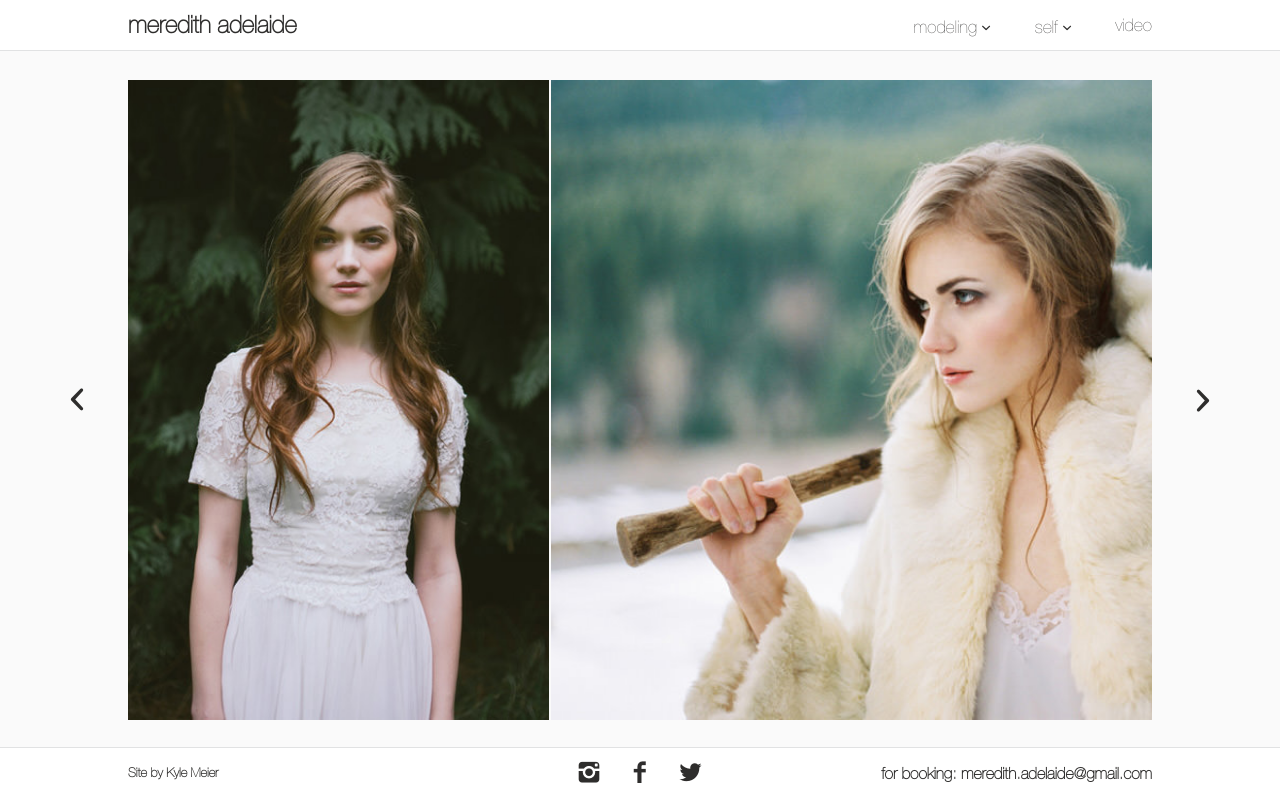
After one commit to kylemeier/freelance-projects, a PHP site: page /index.php in a window 1280 px wide. The commit adds this page. Run offline with PHP 8.4, Linux system fonts and the light colour scheme; some libraries are stand-ins or nearby versions.

Commit message:
added dropdowns to nav

```diff
--- a/meredithadelaide/css/style.css
+++ b/meredithadelaide/css/style.css
@@ -44,7 +44,18 @@
   content: '\e601'; }
 
 #icon-scroll-right:after {
-  content: '\e602'; }
+  content: '\e601';
+  display: inline-block;
+  -webkit-transform: rotate(-180deg);
+  transform: rotate(-180deg); }
+
+.icon-dropdown:after {
+  content: '\e601';
+  -webkit-transform: rotate(-90deg);
+  transform: rotate(-90deg);
+  display: inline-block;
+  position: relative;
+  top: 3px; }
 
 #icon-instagram:after {
   content: '\e600'; }
@@ -77,14 +88,16 @@
 
 body, a {
   font-family: 'helvetica-neue';
-  color: #7C8C8D;
   color: #2e2d2c; }
 
 body {
   background: #FAFAFA; }
 
-a:hover {
+span:hover, a:hover {
   color: #D6D6D6; }
+
+span:hover {
+  cursor: pointer; }
 
 li {
   list-style-type: none; }
@@ -117,9 +130,38 @@ header {
   padding-right: 10%; }
   .navbar-toggle li {
     float: left;
-    padding-right: 25px; }
-    .navbar-toggle li:last-child {
-      padding-right: 0; }
+    position: relative; }
+    .navbar-toggle li:hover p {
+      color: #D6D6D6; }
+    .navbar-toggle li a {
+      padding-left: 20px;
+      display: inline-block; }
+    .navbar-toggle li p {
+      padding: 0 20px;
+      cursor: pointer; }
+    .navbar-toggle li ul {
+      display: none;
+      border-radius: 0 0 5px 5px;
+      background: #fff;
+      border: 1px solid #e1e2e3;
+      border-top: 1px solid #fff;
+      position: absolute;
+      width: 200px;
+      left: -5px;
+      top: 50px; }
+      .navbar-toggle li ul li {
+        float: none;
+        padding-left: 10px;
+        padding-right: 0;
+        color: #D6D6D6; }
+        .navbar-toggle li ul li:last-child {
+          border-radius: 0 0 5px 5px; }
+        .navbar-toggle li ul li a {
+          position: relative;
+          width: 100%;
+          display: inline-block;
+          padding: 0 5px;
+          font-size: .8em; }
 
 .active {
   color: #C7C7C7; }
--- /dev/null
+++ b/meredithadelaide/footer.html
@@ -0,0 +1,9 @@
+<footer>
+	<h3>Site by <a href='http://www.kylemeier.com'>Kyle Meier</a></h3>
+	<h2>for booking: <a href='mailto:meredith.adelaide@gmail.com'>meredith.adelaide@gmail.com</a></h2>
+	<ul>
+		<li><a href='#' id="icon-instagram"></a></li>
+		<li><a href='#' id="icon-facebook"></a></li>
+		<li><a href='#' id="icon-twitter"></a></li>
+	</ul>
+</footer>
--- /dev/null
+++ b/meredithadelaide/index.php
@@ -0,0 +1,151 @@
+<!doctype html>
+<html lang='en'>
+<head>
+	<meta charset='UTF-8'>
+	<title>meredith adelaide</title>
+	<meta name='viewport' content='width=device-width, initial-scale=1.0, maximum-scale=1.0, user-scalable=no'/>
+	<meta http-equiv='X-UA-Compatible' content='IE=9'>
+	<link rel='stylesheet' href='css/reset.css'>
+	<link rel='stylesheet' href='css/style.css'>
+</head>
+<body>
+	<div class='page-container invisible'>
+		<?php include('nav.html'); ?>
+		<div id='sliding-container'>
+			<header>
+				<h2>meredith adelaide</h2>
+				<a href='#' id='icon-nav'></a>
+			</header>
+			<div id='content-container'>
+				<div id='content-pane'>
+					<ul id='content'>
+						<li class='placeholder'>
+							<img src='' data-src='images/modeling/1a_mini.jpg' data-owidth='433' data-oheight='659' alt='1a_mini.jpg' class='invisible'>
+						</li>
+						<li class='placeholder'>
+							<img src='' data-src='images/modeling/Editorial-Photographer-Erich-McVey-with-Model-Meredith-Adelaide-on-Film-4pp_w800_h600_mini.jpg' data-owidth='800' data-oheight='600' alt='Editorial-Photographer-Erich-McVey-with-Model-Meredith-Adelaide-on-Film-4pp_w800_h600_mini.jpg' class='invisible'>
+						</li>
+						<li class='placeholder'>
+							<img src='' data-src='images/modeling/IMG953338_mini.jpg' data-owidth='1080' data-oheight='1080' alt='IMG953338_mini.jpg' class='invisible'>
+						</li>
+						<li class='placeholder'>
+							<img src='' data-src='images/modeling/ryanmuirhead_mini.jpg' data-owidth='536' data-oheight='800' alt='ryanmuirhead_mini.jpg' class='invisible'>
+						</li>
+						<li class='placeholder'>
+							<img src='' data-src='images/modeling/meredithadelaide_mini.jpg' data-owidth='379' data-oheight='504' alt='meredithadelaide_mini.jpg' class='invisible'>
+						</li>
+						<li class='placeholder'>
+							<img src='' data-src='images/modeling/meredithadelaide5_mini.jpg' data-owidth='342' data-oheight='507' alt='meredithadelaide5_mini.jpg' class='invisible'>
+						</li>
+						<li class='placeholder'>
+							<img src='' data-src='images/modeling/meredithadelaide6_mini.jpg' data-owidth='338' data-oheight='506' alt='meredithadelaide6_mini.jpg' class='invisible'>
+						</li>
+						<li class='placeholder'>
+							<img src='' data-src='images/modeling/meredithadelaide9_mini.jpg' data-owidth='378' data-oheight='504' alt='meredithadelaide9_mini.jpg' class='invisible'>
+						</li>
+						<li class='placeholder'>
+							<img src='' data-src='images/modeling/meredithadelaide10_mini.jpg' data-owidth='1203' data-oheight='1812' alt='meredithadelaide10_mini.jpg' class='invisible'>
+						</li>
+						<li class='placeholder'>
+							<img src='' data-src='images/modeling/meredithadelaide11_mini.jpg' data-owidth='1289' data-oheight='1812' alt='meredithadelaide11_mini.jpg' class='invisible'>
+						</li>
+						<li class='placeholder'>
+							<img src='' data-src='images/modeling/meredithadelaide12_mini.jpg' data-owidth='338' data-oheight='506' alt='meredithadelaide12_mini.jpg' class='invisible'>
+						</li>
+						<li class='placeholder'>
+							<img src='' data-src='images/modeling/meredithadelaide13_mini.jpg' data-owidth='360' data-oheight='506' alt='meredithadelaide13_mini.jpg' class='invisible'>
+						</li>
+						<li class='placeholder'>
+							<img src='' data-src='images/modeling/meredithadelaide22_mini.jpg' data-owidth='381' data-oheight='508' alt='meredithadelaide22_mini.jpg' class='invisible'>
+						</li>
+						<li class='placeholder'>
+							<img src='' data-src='images/modeling/meredithadelaide23_mini.jpg' data-owidth='2000' data-oheight='1502' alt='meredithadelaide23_mini.jpg' class='invisible'>
+						</li>
+						<li class='placeholder'>
+							<img src='' data-src='images/modeling/meredithadelaide24_mini.jpg' data-owidth='960' data-oheight='374' alt='meredithadelaide24_mini.jpg' class='invisible'>
+						</li>
+						<li class='placeholder'>
+							<img src='' data-src='images/modeling/davisayer_mini.jpg' data-owidth='888' data-oheight='1110' alt='davisayer_mini.jpg' class='invisible'>
+						</li>
+						<li class='placeholder'>
+							<img src='' data-src='images/modeling/IMG_6370_mini.jpg' data-owidth='1080' data-oheight='1080' alt='IMG_6370_mini.jpg' class='invisible'>
+						</li>
+						<li class='placeholder'>
+							<img src='' data-src='images/modeling/IMG954346_mini.jpg' data-owidth='998' data-oheight='998' alt='IMG954346_mini.jpg' class='invisible'>
+						</li>
+						<li class='placeholder'>
+							<img src='' data-src='images/modeling/la_mini.jpg' data-owidth='1125' data-oheight='1500' alt='la_mini.jpg' class='invisible'>
+						</li>
+						<li class='placeholder'>
+							<img src='' data-src='images/modeling/la1_mini.jpg' data-owidth='738' data-oheight='984' alt='la1_mini.jpg' class='invisible'>
+						</li>
+						<li class='placeholder'>
+							<img src='' data-src='images/modeling/la2_mini.jpg' data-owidth='1125' data-oheight='1500' alt='la2_mini.jpg' class='invisible'>
+						</li>
+						<li class='placeholder'>
+							<img src='' data-src='images/modeling/1_mini.jpg' data-owidth='614' data-oheight='984' alt='1_mini.jpg' class='invisible'>
+						</li>
+						<li class='placeholder'>
+							<img src='' data-src='images/modeling/2_mini.jpg' data-owidth='638' data-oheight='984' alt='2_mini.jpg' class='invisible'>
+						</li>
+						<li class='placeholder'>
+							<img src='' data-src='images/modeling/3_mini.jpg' data-owidth='611' data-oheight='984' alt='3_mini.jpg' class='invisible'>
+						</li>
+						<li class='placeholder'>
+							<img src='' data-src='images/modeling/5_mini.jpg' data-owidth='620' data-oheight='984' alt='5_mini.jpg' class='invisible'>
+						</li>
+						<li class='placeholder'>
+							<img src='' data-src='images/modeling/erich-mcvey-ginny-au-ethereal-wedding-ideas-ocean-driftwood-sea-full-length-veil.png' data-owidth='600' data-oheight='797' alt='erich-mcvey-ginny-au-ethereal-wedding-ideas-ocean-driftwood-sea-full-length-veil.png' class='invisible'>
+						</li>
+						<li class='placeholder'>
+							<img src='' data-src='images/modeling/erich-mcvey-ginny-au-ethereal-wedding-ideas-veil-full-length-ocean.png' data-owidth='598' data-oheight='797' alt='erich-mcvey-ginny-au-ethereal-wedding-ideas-veil-full-length-ocean.png' class='invisible'>
+						</li>
+						<li class='placeholder'>
+							<img src='' data-src='images/modeling/erich-mcvey-ginny-oceanside-wedding-ideas-full-length-lace-veil.png' data-owidth='598' data-oheight='797' alt='erich-mcvey-ginny-oceanside-wedding-ideas-full-length-lace-veil.png' class='invisible'>
+						</li>
+						<li class='placeholder'>
+							<img src='' data-src='images/modeling/IMG_2463_mini.JPG' data-owidth='1330' data-oheight='1330' alt='IMG_2463_mini.JPG' class='invisible'>
+						</li>
+						<li class='placeholder'>
+							<img src='' data-src='images/modeling/IMG_2466_mini.JPG' data-owidth='1536' data-oheight='1484' alt='IMG_2466_mini.JPG' class='invisible'>
+						</li>
+						<li class='placeholder'>
+							<img src='' data-src='images/modeling/inside_mini.jpg' data-owidth='1828' data-oheight='1104' alt='inside_mini.jpg' class='invisible'>
+						</li>
+						<li class='placeholder'>
+							<img src='' data-src='images/modeling/14_mini.jpg' data-owidth='539' data-oheight='984' alt='14_mini.jpg' class='invisible'>
+						</li>
+						<li class='placeholder'>
+							<img src='' data-src='images/modeling/louie_mini.jpg' data-owidth='633' data-oheight='950' alt='louie_mini.jpg' class='invisible'>
+						</li>
+						<li class='placeholder'>
+							<img src='' data-src='images/modeling/nirav_1_mini.jpg' data-owidth='667' data-oheight='1000' alt='nirav_1_mini.jpg' class='invisible'>
+						</li>
+						<li class='placeholder'>
+							<img src='' data-src='images/modeling/nirav_2_mini.jpg' data-owidth='3792' data-oheight='5682' alt='nirav_2_mini.JPG' class='invisible'>
+						</li>
+						<li class='placeholder'>
+							<img src='' data-src='images/modeling/nirav_3_mini.jpg' data-owidth='5616' data-oheight='3744' alt='nirav_3_mini.JPG' class='invisible'>
+						</li>
+						<li class='placeholder'>
+							<img src='' data-src='images/modeling/nirav_4_mini.jpg' data-owidth='3840' data-oheight='5760' alt='nirav_4_mini.JPG' class='invisible'>
+						</li>
+						<li class='placeholder'>
+							<img src='' data-src='images/modeling/nirav_5_mini.jpg' data-owidth='5760' data-oheight='3840' alt='nirav_5_mini.JPG' class='invisible'>
+						</li>
+						<li class='placeholder'>
+							<img src='' data-src='images/modeling/nirav_6_mini.jpg' data-owidth='2989' data-oheight='4483' alt='nirav_6_mini.JPG' class='invisible'>
+						</li>
+					</ul>
+				</div>
+				<span id='icon-scroll-left'></span>
+				<span id='icon-scroll-right'></span>
+			</div>
+		</div>
+		<?php include('footer.html'); ?>
+	</div>
+	<script src='//ajax.googleapis.com/ajax/libs/jquery/1.11.1/jquery.min.js'></script>
+	<script src='//ajax.googleapis.com/ajax/libs/jqueryui/1.10.4/jquery-ui.min.js'></script>
+	<script src='js/script.js'></script>
+</body>
+</html>
--- a/meredithadelaide/index.html
+++ b/meredithadelaide/indexOLD.html
@@ -1,10 +1,10 @@
-<!-- add images for all videos -->
 <!doctype html>
 <html lang="en">
 <head>
 	<meta charset="UTF-8">
 	<title>meredith adelaide</title>
 	<meta name="viewport" content="width=device-width, initial-scale=1.0, maximum-scale=1.0, user-scalable=no"/>
+	<meta http-equiv="X-UA-Compatible" content="IE=9">
 	<link rel='stylesheet' href='css/reset.css'>
 	<link rel='stylesheet' href='css/style.css'>
 </head>
--- /dev/null
+++ b/meredithadelaide/nav.html
@@ -0,0 +1,26 @@
+<nav class='navbar-toggle'>
+	<ul>
+		<li class='nav-item'>
+			<p>modeling<span class='icon-dropdown'></span></p>
+			<ul>
+				<li><a href='#'>black and white</a></li>
+				<li><a href='#'>color</a></li>
+				<li><a href='#'>film</a></li>
+				<li><a href='#'>print</a></li>
+			</ul>
+		</li>
+		<li class='nav-item'>
+			<p>self<span class='icon-dropdown'></span></p>
+			<ul>
+				<li><a href="">tied up and tousled</a></li>
+				<li><a href="">solestruck - black white kick</a></li>
+				<li><a href="">solestruck - ¥E§ we are the shit</a></li>
+				<li><a href="">bridge and burn</a></li>
+				<li><a href="">demimonde</a></li>
+			</ul>
+		</li>
+		<li>
+			<a href='video'>video</a>
+		</li>
+	</ul>
+</nav>
--- a/meredithadelaide/sass/style.scss
+++ b/meredithadelaide/sass/style.scss
@@ -62,8 +62,19 @@
 }
 
 #icon-scroll-right:after{
-	content:'\e602';
+	content:'\e601';
+	display:inline-block;
+	-webkit-transform: rotate(-180deg);
+    transform: rotate(-180deg);
+}
 
+.icon-dropdown:after{
+	content:'\e601';
+	-webkit-transform: rotate(-90deg);
+    transform: rotate(-90deg);
+    display:inline-block;
+    position:relative;
+    top:3px;
 }
 
 #icon-instagram:after{
@@ -104,9 +115,6 @@
 
 body, a{
 	font-family: 'helvetica-neue';
-	// letter-spacing:1px;
-	color:#7C8C8D;
-	//********** new
 	color:#2e2d2c;
 }
 
@@ -115,8 +123,11 @@ body{
 }
 
 
-a:hover{
+span:hover, a:hover{
 	color:#D6D6D6;
+}
+span:hover{
+	cursor:pointer;
 }
 
 li{
@@ -153,9 +164,58 @@ header{
 	padding-right:10%;
 	li{
 		float:left;
-		padding-right:25px;
-		&:last-child{
-			padding-right:0;
+		position:relative;
+		&:hover{
+			p{
+				color:#D6D6D6;
+			}
+		}
+		a{
+			padding-left:20px;
+			display:inline-block;
+		}
+		p{
+			padding:0 20px;
+			cursor: pointer;
+		}
+		ul{
+			display:none;
+			border-radius:0 0 5px 5px;
+			// background: rgba(230,230,230, .7);
+			background: #fff;
+			border: 1px solid #e1e2e3;
+			border-top:1px solid #fff;
+			position:absolute;
+			width:200px;
+			left:-5px;
+			top:50px;
+			li{
+				float:none;
+				padding-left:10px;
+				padding-right:0;
+				// background: rgba(46,45,44,.8);
+				color:#D6D6D6;
+				&:hover{
+					// background:#2e2d2c;
+					// background: rgba(46,45,44,.9);
+					// background: #fff;
+					// background: rgba(255,255,255,.8);
+
+					// color:#fff;
+				}
+				&:last-child{
+					border-radius:0 0 5px 5px;
+				}
+				a{
+					position:relative;
+					width:100%;
+					display:inline-block;
+					padding:0 5px;
+					font-size:.8em;
+					// padding:0 100px;
+					// padding-right:100px;
+				}
+			}
 		}
 
 	}
```
Also changed, not shown: meredithadelaide/js/script-mini.js (+1 -1 lines), meredithadelaide/js/script.js (+11 -0 lines).
